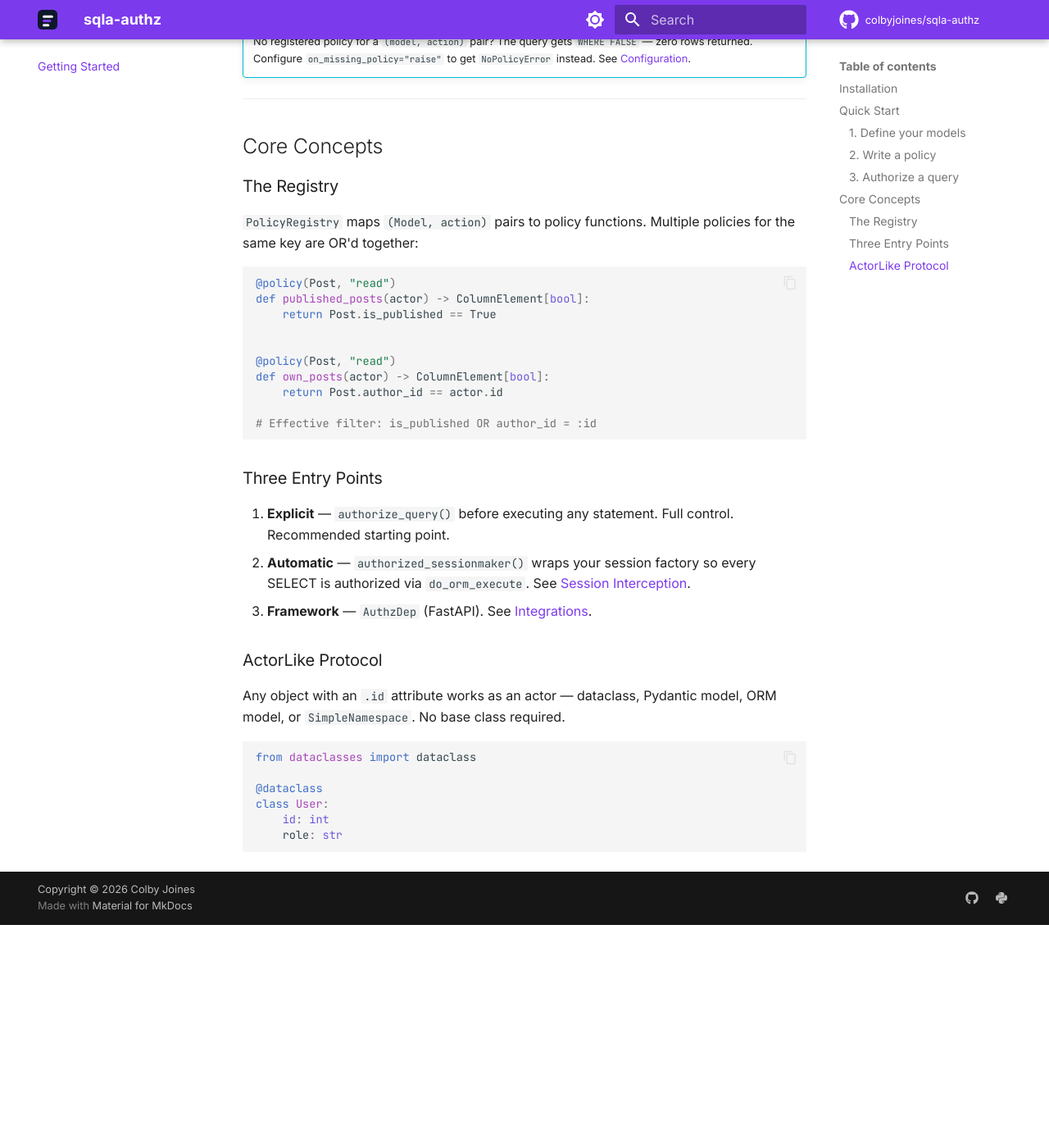
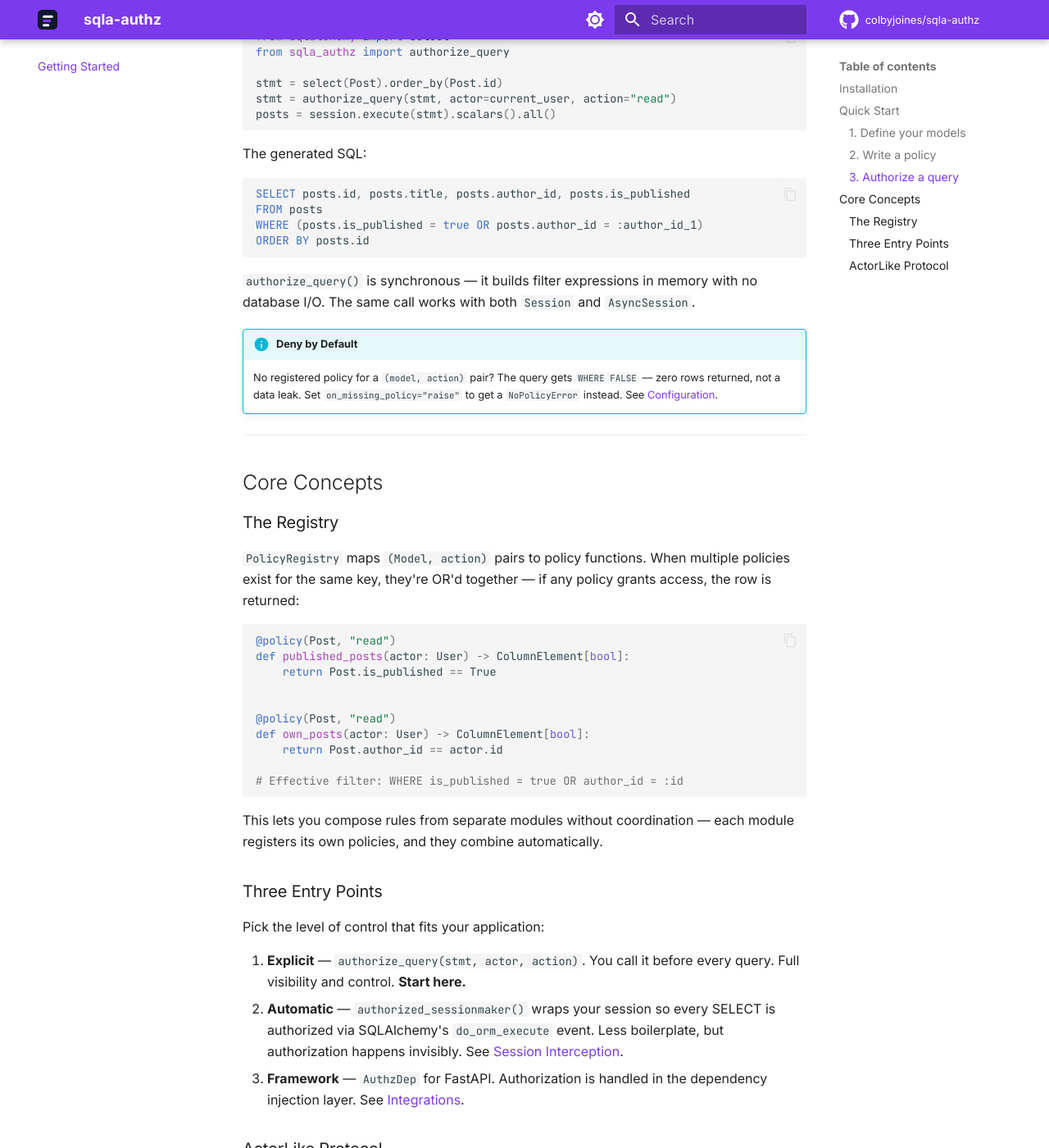
Before and after one commit to colbyjoines/sqla-authz, an MkDocs documentation site: the page built from docs/getting-started.md, in a window 1280 px wide and 1400 px high, scrolled down 2016 px. Shown: the whole window at 82% size. Built offline with MkDocs 1.6.1 and Material for MkDocs 9.7.7, drawn with Linux system fonts in a browser that asks for light colours; comment, search, counter and statistics services are not loaded; before the commit the page ends 3144 px from its top, so only the background shows below that; some of the changed text lies outside the part shown.

````diff
--- a/docs/getting-started.md
+++ b/docs/getting-started.md
@@ -20,8 +20,8 @@ Optional extras:
 
 | Extra | Use when |
 |---|---|
-| `sqla-authz[fastapi]` | Building FastAPI apps |
-| `sqla-authz[testing]` | Writing tests with built-in fixtures |
+| `sqla-authz[fastapi]` | Building FastAPI apps with `AuthzDep` |
+| `sqla-authz[testing]` | Writing tests with mock actors and assertion helpers |
 | `sqla-authz[all]` | All optional dependencies |
 
 ---
@@ -30,14 +30,23 @@ Optional extras:
 
 ### 1. Define your models
 
-Standard SQLAlchemy 2.0 declarative models. Nothing special required.
+Standard SQLAlchemy 2.0 declarative models — sqla-authz doesn't require a base class or mixin.
 
 ```python
-from sqlalchemy.orm import DeclarativeBase, Mapped, mapped_column
+from sqlalchemy import ForeignKey
+from sqlalchemy.orm import DeclarativeBase, Mapped, mapped_column, relationship
 
 
 class Base(DeclarativeBase):
     pass
+
+
+class User(Base):
+    __tablename__ = "users"
+
+    id: Mapped[int] = mapped_column(primary_key=True)
+    role: Mapped[str] = mapped_column(default="member")
+    team_id: Mapped[int] = mapped_column(ForeignKey("teams.id"))
 
 
 class Post(Base):
@@ -45,28 +54,35 @@ class Post(Base):
 
     id: Mapped[int] = mapped_column(primary_key=True)
     title: Mapped[str]
-    author_id: Mapped[int]
+    author_id: Mapped[int] = mapped_column(ForeignKey("users.id"))
     is_published: Mapped[bool] = mapped_column(default=False)
+    author: Mapped[User] = relationship()
 ```
 
 ### 2. Write a policy
 
-Decorate a function with `@policy(Model, "action")`. It receives the current actor and returns a SQLAlchemy `ColumnElement[bool]`.
+A policy is a function decorated with `@policy(Model, "action")`. It receives the current actor and returns a SQLAlchemy `ColumnElement[bool]` — the same type you'd pass to `.where()`.
 
 ```python
-from sqlalchemy import ColumnElement, or_
+from sqlalchemy import ColumnElement, or_, true
 from sqla_authz import policy
 
 
 @policy(Post, "read")
-def post_read_policy(actor) -> ColumnElement[bool]:
+def post_read_policy(actor: User) -> ColumnElement[bool]:
+    # Admins see everything
+    if actor.role == "admin":
+        return true()
+    # Everyone else sees published posts and their own drafts
     return or_(
         Post.is_published == True,
         Post.author_id == actor.id,
     )
 ```
 
-The policy is registered globally at import time and evaluated lazily per-request.
+The policy is registered globally at import time. At query time, it's called with the current actor, and the returned expression becomes a WHERE clause.
+
+Because policies are plain Python, you can use any control flow — `if`/`else`, early returns, helper functions. Role checks happen in Python; row-level conditions become SQL.
 
 ### 3. Authorize a query
 
@@ -88,10 +104,10 @@ WHERE (posts.is_published = true OR posts.author_id = :author_id_1)
 ORDER BY posts.id
 ```
 
-`authorize_query()` is always synchronous — it builds filter expressions with no database I/O. The same call works with both `Session` and `AsyncSession`.
+`authorize_query()` is synchronous — it builds filter expressions in memory with no database I/O. The same call works with both `Session` and `AsyncSession`.
 
 !!! info "Deny by Default"
-    No registered policy for a `(model, action)` pair? The query gets `WHERE FALSE` — zero rows returned. Configure `on_missing_policy="raise"` to get `NoPolicyError` instead. See [Configuration](guide.md#configuration).
+    No registered policy for a `(model, action)` pair? The query gets `WHERE FALSE` — zero rows returned, not a data leak. Set `on_missing_policy="raise"` to get a `NoPolicyError` instead. See [Configuration](guide.md#configuration).
 
 ---
 
@@ -99,30 +115,34 @@ ORDER BY posts.id
 
 ### The Registry
 
-`PolicyRegistry` maps `(Model, action)` pairs to policy functions. Multiple policies for the same key are OR'd together:
+`PolicyRegistry` maps `(Model, action)` pairs to policy functions. When multiple policies exist for the same key, they're OR'd together — if any policy grants access, the row is returned:
 
 ```python
 @policy(Post, "read")
-def published_posts(actor) -> ColumnElement[bool]:
+def published_posts(actor: User) -> ColumnElement[bool]:
     return Post.is_published == True
 
 
 @policy(Post, "read")
-def own_posts(actor) -> ColumnElement[bool]:
+def own_posts(actor: User) -> ColumnElement[bool]:
     return Post.author_id == actor.id
 
-# Effective filter: is_published OR author_id = :id
+# Effective filter: WHERE is_published = true OR author_id = :id
 ```
+
+This lets you compose rules from separate modules without coordination — each module registers its own policies, and they combine automatically.
 
 ### Three Entry Points
 
-1. **Explicit** — `authorize_query()` before executing any statement. Full control. Recommended starting point.
-2. **Automatic** — `authorized_sessionmaker()` wraps your session factory so every SELECT is authorized via `do_orm_execute`. See [Session Interception](guide.md#session-interception).
-3. **Framework** — `AuthzDep` (FastAPI). See [Integrations](integrations.md).
+Pick the level of control that fits your application:
+
+1. **Explicit** — `authorize_query(stmt, actor, action)`. You call it before every query. Full visibility and control. **Start here.**
+2. **Automatic** — `authorized_sessionmaker()` wraps your session so every SELECT is authorized via SQLAlchemy's `do_orm_execute` event. Less boilerplate, but authorization happens invisibly. See [Session Interception](guide.md#session-interception).
+3. **Framework** — `AuthzDep` for FastAPI. Authorization is handled in the dependency injection layer. See [Integrations](integrations.md).
 
 ### ActorLike Protocol
 
-Any object with an `.id` attribute works as an actor — dataclass, Pydantic model, ORM model, or `SimpleNamespace`. No base class required.
+Any object with an `.id` attribute satisfies the `ActorLike` protocol — SQLAlchemy models, dataclasses, Pydantic models, or a plain `SimpleNamespace`. No base class required.
 
 ```python
 from dataclasses import dataclass
@@ -131,4 +151,7 @@ from dataclasses import dataclass
 class User:
     id: int
     role: str
+    team_id: int | None = None
 ```
+
+Your policies reference `actor.whatever` — add whatever attributes your policies need. The library only requires `.id` for type safety; everything else is up to you.
--- a/mkdocs.yml
+++ b/mkdocs.yml
@@ -94,7 +94,6 @@ nav:
   - Testing: testing.md
   - Reference:
     - reference/api.md
-    - reference/changelog.md
 
 extra:
   social:
````
Also changed, not shown: other parts of docs/getting-started.md (+1 -1 lines), README.md (+36 -50 lines), docs/guide.md (+71 -40 lines), docs/index.md (+10 -7 lines), docs/integrations.md (+5 -3 lines), docs/testing.md (+23 -13 lines).
